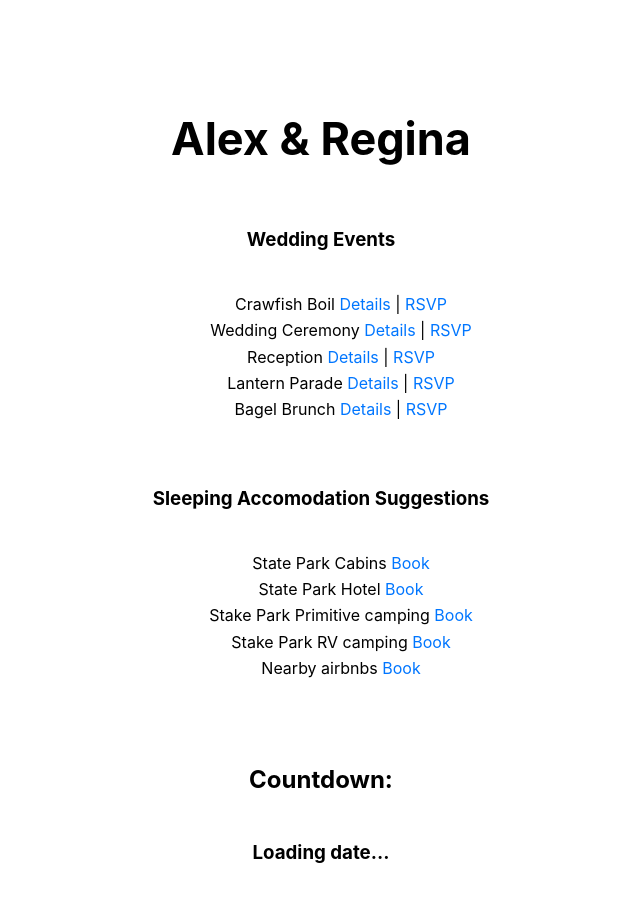
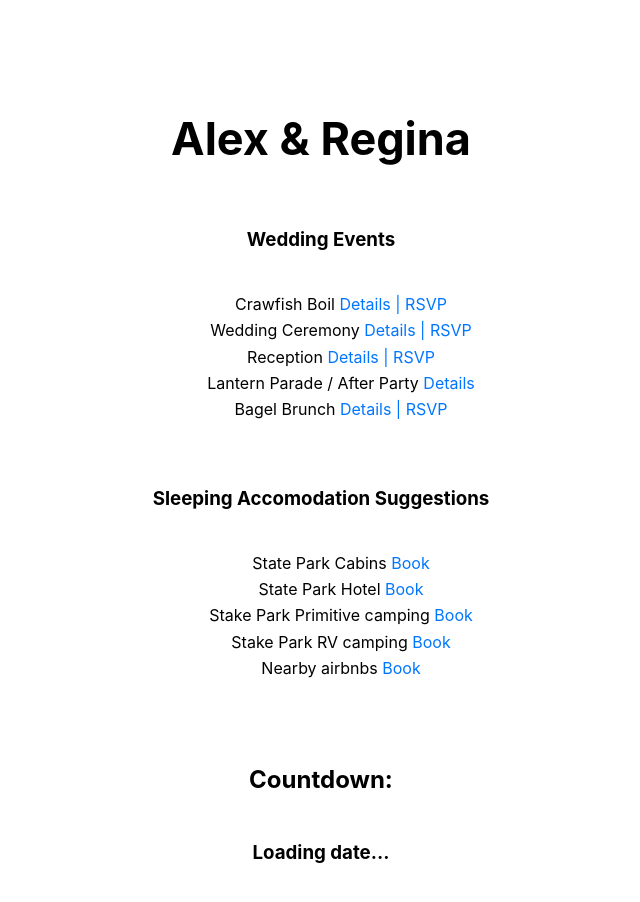
Before and after one commit to Human-Coop/create-react-app, a React (Create React App) app: page / in a window 1280 px wide. Shown: the top 902 px of the page, without its empty margins (319-959 px from the left). Built offline with nearby package versions, Linux system fonts and the light colour scheme; no server answers.

Commit message:
no rsvp lantern

```diff
--- a/src/App.js
+++ b/src/App.js
@@ -38,7 +38,7 @@ let events = [
     rsvp: "href"
   },
   {
-    name: "Lantern Parade",
+    name: "Lantern Parade / After Party",
     id: "lanternParade",
     picture:"/path",
     time: "11:00pm May 4th 2024",
@@ -46,7 +46,6 @@ let events = [
     location: "State Park Cabins",
     description: "An parade from the activities center to the State Park Cabins for the after party bonfire",
     state: "togglelanternParade",
-    rsvp: "href"
   },
   {
     name: "Bagel Brunch",
@@ -103,7 +102,9 @@ function App() {
       </h3>
       <ul>
         {getEvents().map((event,index)=>{
-            return <li key={index}>{event.name} <a onClick={() => setTogglecrawfishBoil(!togglecrawfishBoil)} >Details</a> | <a href={event.rsvp}>RSVP</a>
+            return <li key={index}>{event.name}
+                <a onClick={() => setTogglecrawfishBoil(!togglecrawfishBoil)} > Details </a>
+                { event.rsvp && <a href={event.rsvp}>| RSVP</a> }
                 { togglecrawfishBoil && <EventDetails event={event} />}
               </li>})}
       </ul>
--- a/src/subpage/EventDetails.js
+++ b/src/subpage/EventDetails.js
@@ -5,11 +5,11 @@ import '../App.css';
 function EventDetails({ event }) {
   return (
     <div>
-      <h1>{event.name}</h1>
+      <h4>{event.name}</h4>
 
       <div>
         <img src={event.picture} />
-        <h3>{event.time}</h3>
+        <p>{event.time}</p>
         <p><a href={event.maplink}> {event.location}</a></p>
         <p>{event.description}</p>
       </div>
```
